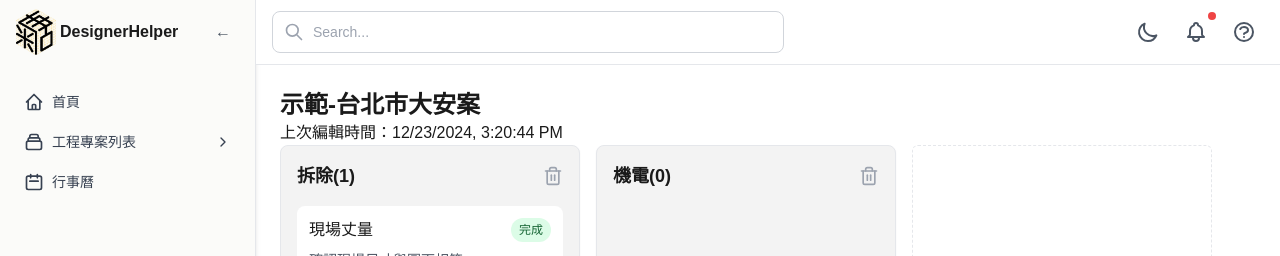
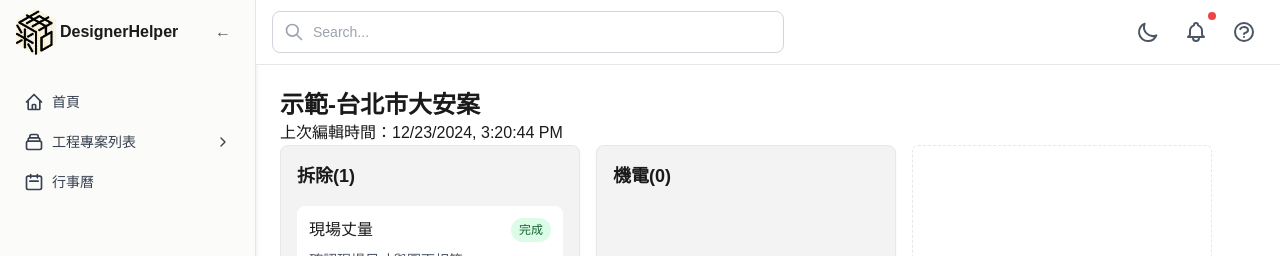
Before and after one commit to eddie8119/interior-helper, a Next.js app: page /projects/1 in a window 1280 px wide. Shown: the top 256 px of the page. Built offline with nearby package versions, Linux system fonts and the light colour scheme.

Commit message:
feat: 抽換DeleteButton

```diff
--- a/src/components/projects/draggable-containers.tsx
+++ b/src/components/projects/draggable-containers.tsx
@@ -13,7 +13,7 @@ import { Trash2 } from 'lucide-react'
 import { useContainers } from '@/hooks/use-containers'
 import { AddContainer } from './add-container'
 import { TaskList } from './task-list'
-// import { DeleteButton } from '@/components/ui/delete-button'
+import { DeleteButton } from '@/components/ui/delete-button'
 
 const DROPPABLE_TYPE = {
   CONTAINER: 'container',
@@ -123,12 +123,10 @@ export function DraggableContainers({
                           <h3 className="text-lg font-semibold">
                             {container.type}({containerTasks.length})
                           </h3>
-                          <button
-                            onClick={() => deleteContainer(container.id)}
-                            className="text-gray-400 transition-colors hover:text-red-500"
-                          >
-                            <Trash2 className="h-5 w-5" />
-                          </button>
+                          <DeleteButton
+                            onDelete={() => deleteContainer(container.id)}
+                            className="!static !opacity-100"
+                          />
                         </div>
 
                         {/* 任務列表 */}
```
